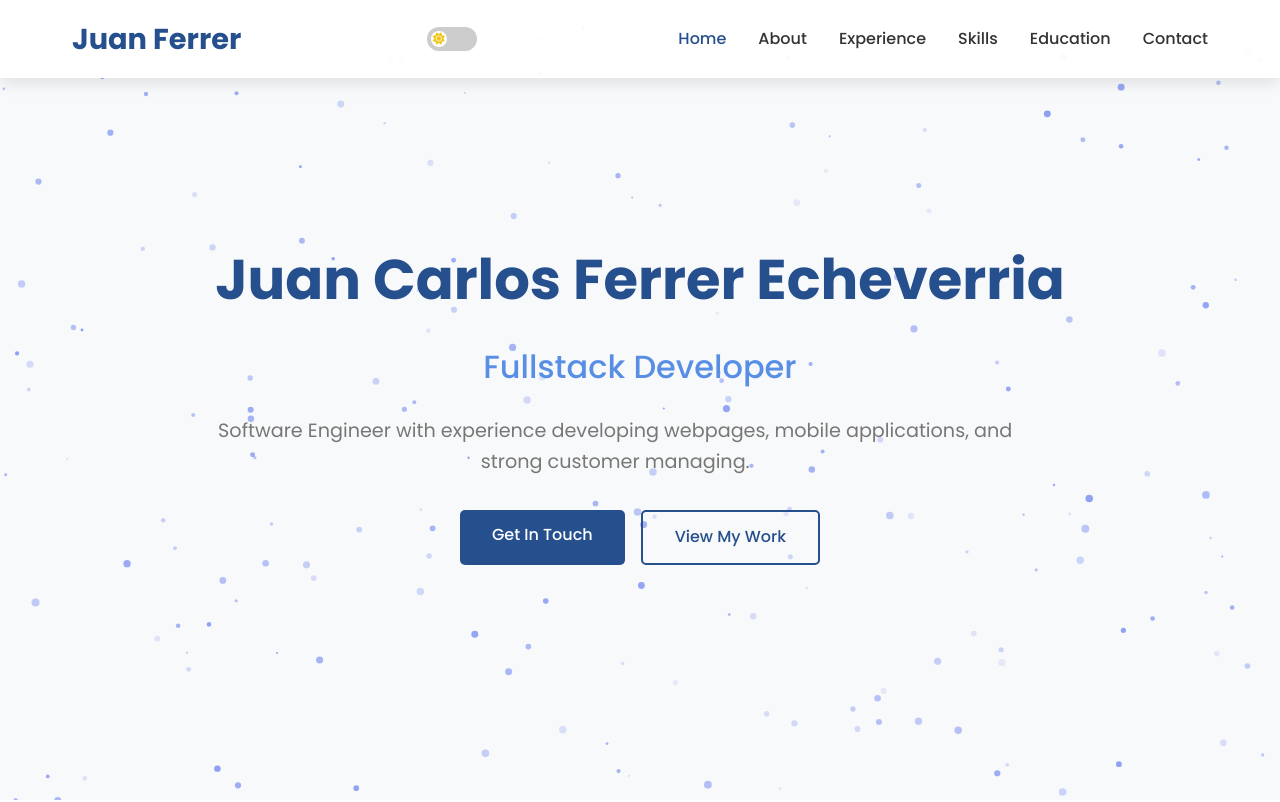
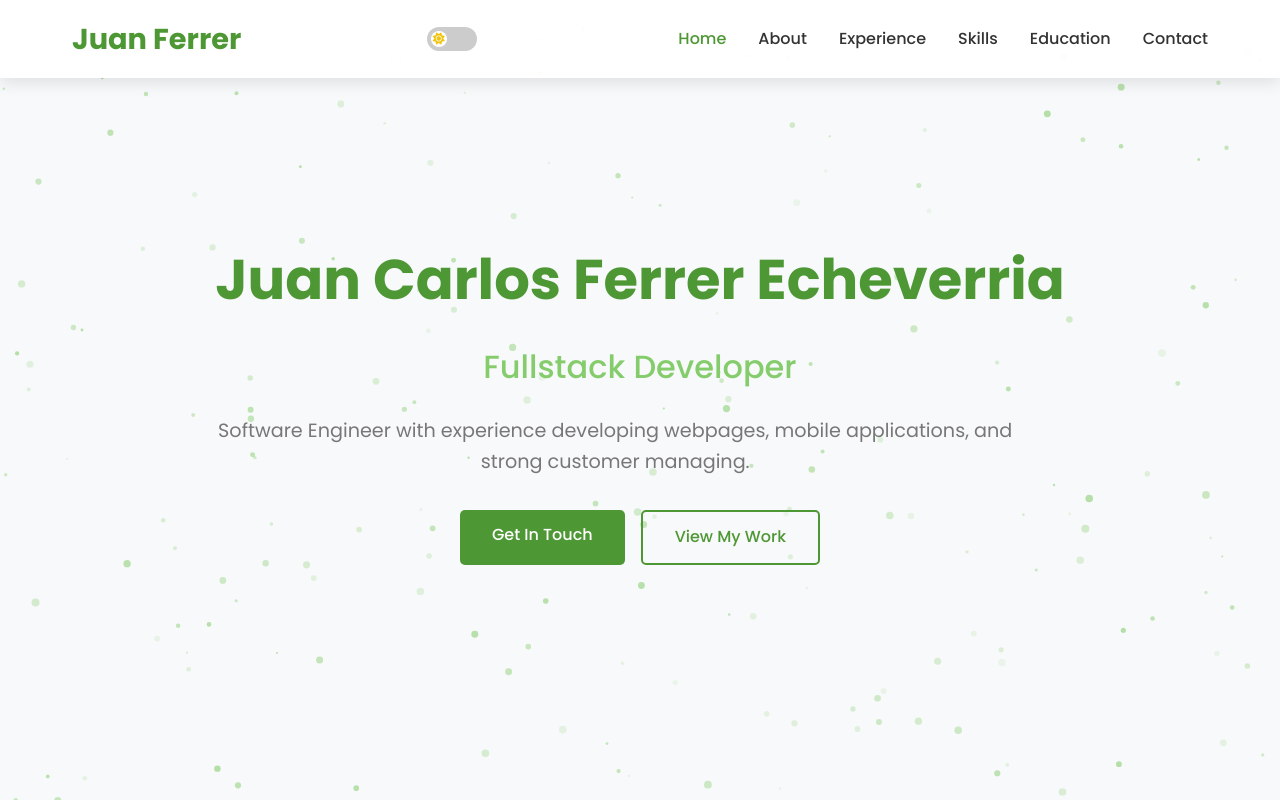
Before and after one commit to JuanFerrxr/JuanFerrxr.github.io, a plain HTML site: page index.html in a window 1280 px wide. Shown: the top 802 px of the page. Drawn offline with Linux system fonts and the light colour scheme.

Commit message:
color fix

```diff
--- a/main.js
+++ b/main.js
@@ -210,7 +210,7 @@ document.addEventListener('DOMContentLoaded', function() {
                 radius: Math.random() * 3 + 1,
                 speedX: Math.random() * 1 - 0.5,
                 speedY: Math.random() * 1 - 0.5,
-                color: `rgba(67, 97, 238, ${Math.random() * 0.5 + 0.1})`
+                color: `rgba(132, 204, 108, ${Math.random() * 0.5 + 0.1})`
             });
         }
 
--- a/style.css
+++ b/style.css
@@ -6,8 +6,8 @@
 }
 
 :root {
-    --primary-color: #619de4;
-    --secondary-color: #3a0ca3;
+    --primary-color: #27582a;
+    --secondary-color: #84cc6c;
     --text-color: #333;
     --light-text: #777;
     --background: #fff;
--- a/theme.css
+++ b/theme.css
@@ -1,8 +1,8 @@
 /* Theme Variables */
 :root {
     /* Light Theme (Default) */
-    --primary-color: #254f8d;
-    --secondary-color: #588fe5;
+    --primary-color: #4E9735;
+    --secondary-color: #84cc6c;
     --text-color: #333;
     --light-text: #777;
     --background: #fff;
@@ -15,8 +15,8 @@
 
 /* Dark Theme */
 [data-theme="dark"] {
-    --primary-color: #4f85e3;
-    --secondary-color: #a8e7e3;
+    --primary-color: #67BF4A;
+    --secondary-color: #B3DFA4;
     --text-color: #f0f0f0;
     --light-text: #aaaaaa;
     --background: #121212;
```
